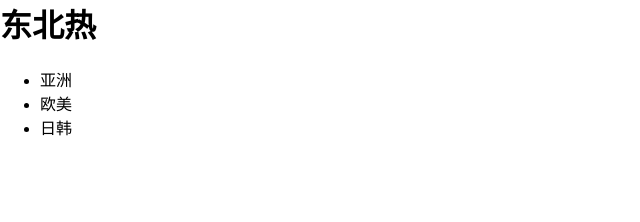
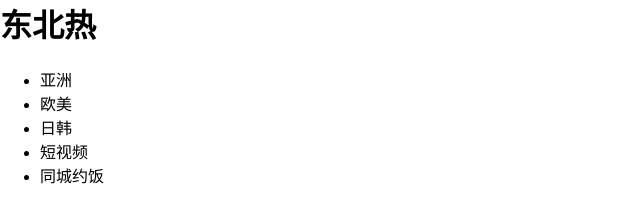
Before and after one commit to last-passerby/dbhot, a plain HTML site: page index.html in a window 1280 px wide. Shown: the whole page, without its empty margins (0-640 px from the left). Drawn offline with Linux system fonts and the light colour scheme.

Commit message:
短视频约饭

```diff
--- a/index.html
+++ b/index.html
@@ -15,6 +15,8 @@ margin: 0;
 	<li>亚洲</li>
 	<li>欧美</li>
 	<li>日韩</li>
+	<li>短视频</li>
+	<li>同城约饭</li>
 </ul>
 </body>
 </html>
```
